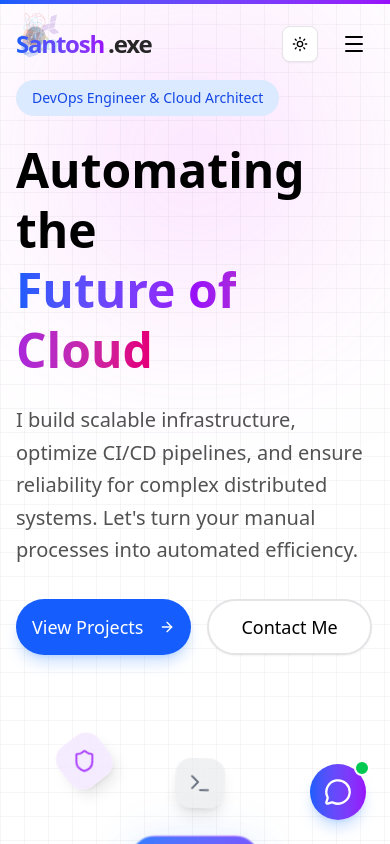
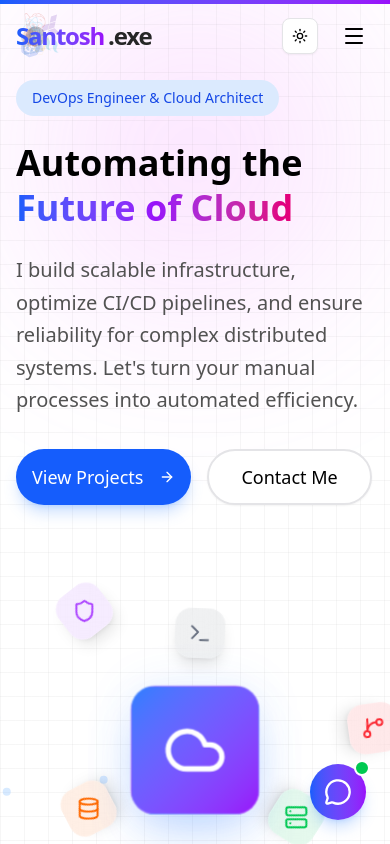
Before and after one commit to santoshpalla27/ai-porfolio, a Next.js app: page / in a window 390 px wide. Shown: the top 844 px of the page. Built offline with nearby package versions, Linux system fonts and the light colour scheme.

Commit message:
responsive

```diff
--- a/src/app/page.tsx
+++ b/src/app/page.tsx
@@ -35,7 +35,7 @@ function NavBar() {
 
   return (
     <header
-      className={`fixed top-0 left-0 right-0 z-40 transition-all duration-300 ${isScrolled ? 'bg-white/80 dark:bg-black/80 backdrop-blur-md py-4 shadow-sm' : 'bg-transparent py-6'
+      className={`fixed top-0 left-0 right-0 z-40 transition-all duration-300 ${isScrolled ? 'bg-white/80 dark:bg-black/80 backdrop-blur-md py-4 shadow-sm' : 'bg-transparent py-4 md:py-6'
         }`}
     >
       <div className="container mx-auto px-4 flex items-center justify-between">
@@ -110,7 +110,7 @@ function HeroSection() {
               <span className="inline-block px-4 py-2 rounded-full bg-blue-100 dark:bg-blue-900/30 text-blue-700 dark:text-blue-300 text-sm font-medium mb-6">
                 DevOps Engineer & Cloud Architect
               </span>
-              <h1 className="text-5xl md:text-7xl font-bold leading-tight mb-6">
+              <h1 className="text-4xl sm:text-5xl md:text-7xl font-bold leading-tight mb-6">
                 Automating the <br />
                 <span className="bg-clip-text text-transparent bg-gradient-to-r from-blue-600 via-purple-600 to-pink-600 animate-gradient-x">
                   Future of Cloud
--- a/src/components/sections/SkillsSection.tsx
+++ b/src/components/sections/SkillsSection.tsx
@@ -183,7 +183,7 @@ function SpotlightCard({ children, index }: { children: React.ReactNode, index:
             whileInView={{ opacity: 1, y: 0 }}
             viewport={{ once: true }}
             transition={{ delay: index * 0.1 }}
-            className="relative overflow-hidden rounded-2xl border border-neutral-200 dark:border-neutral-800 bg-white dark:bg-neutral-900/50 p-8"
+            className="relative overflow-hidden rounded-2xl border border-neutral-200 dark:border-neutral-800 bg-white dark:bg-neutral-900/50 p-6 md:p-8"
         >
             <div
                 className="pointer-events-none absolute -inset-px opacity-0 transition duration-300"
```
